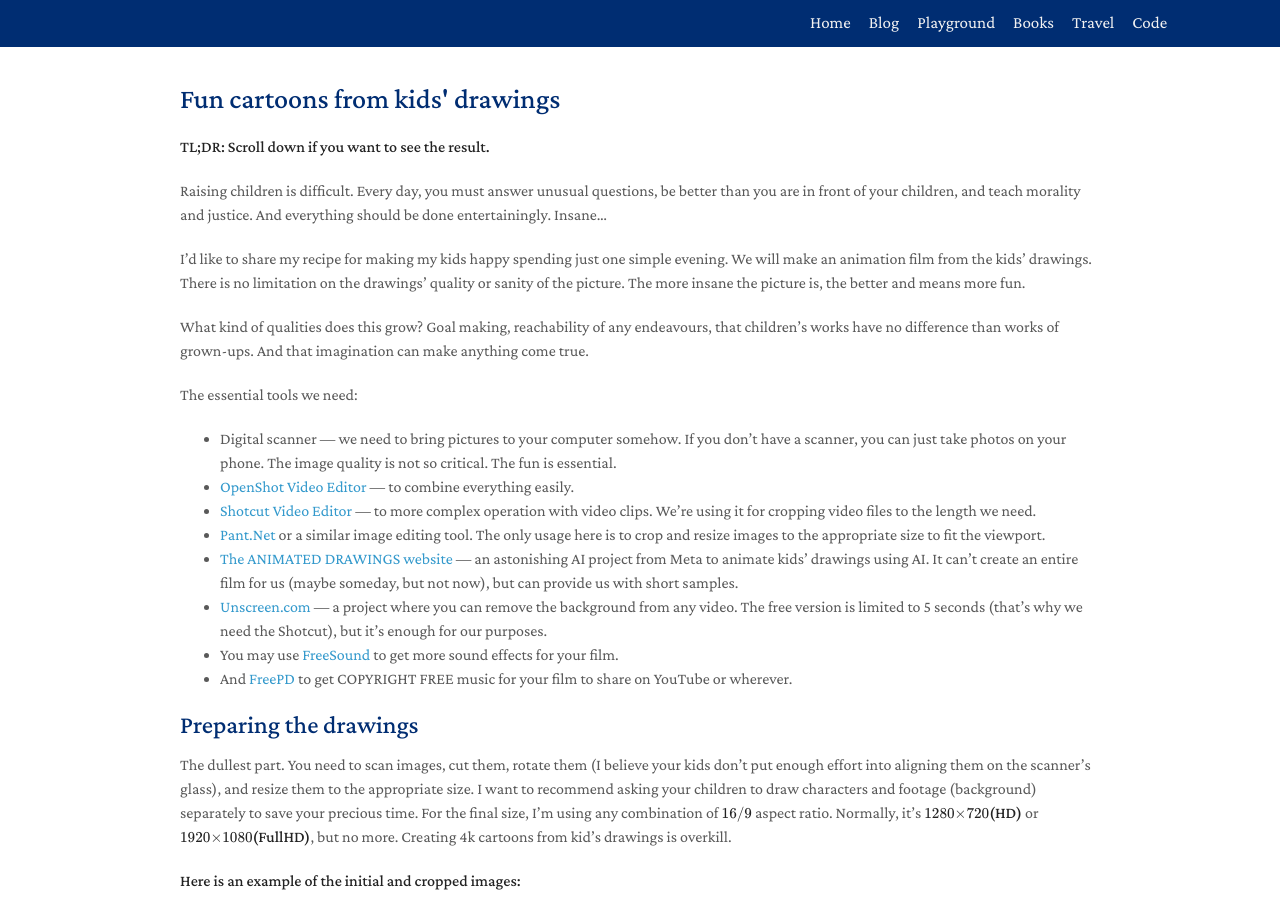
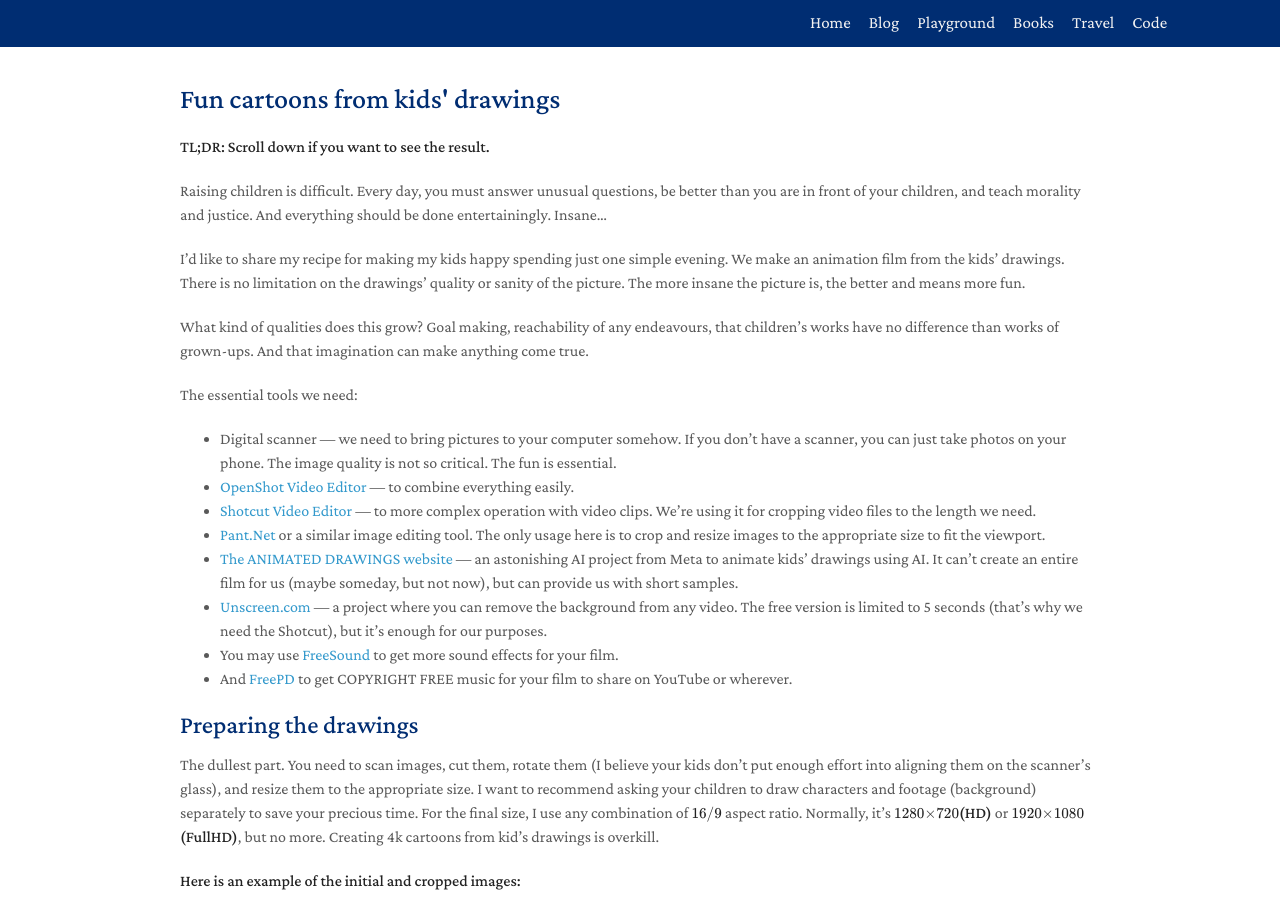
Before and after one commit to d-k-ivanov/d-k-ivanov.github.io, a Jekyll site: the page built from _posts/2024/2024-02-07-Fun-cartoons-from-Kids-drawings.md, in a window 1280 px wide and 900 px high. Built offline with Jekyll 4.4.1, drawn with Linux system fonts in a browser that asks for light colours; formulas are drawn with MathJax 3; a style sheet for code colours, icons or effects is not loaded; some of the changed text lies outside the part shown.

Commit message:
Post 2024-22-02-00-39

```diff
--- a/_posts/2024/2024-02-07-Fun-cartoons-from-Kids-drawings.md
+++ b/_posts/2024/2024-02-07-Fun-cartoons-from-Kids-drawings.md
@@ -9,7 +9,7 @@
 
 Raising children is difficult. Every day, you must answer unusual questions, be better than you are in front of your children, and teach morality and justice. And everything should be done entertainingly. Insane…
 
-I'd like to share my recipe for making my kids happy spending just one simple evening. We will make an animation film from the kids' drawings. There is no limitation on the drawings' quality or sanity of the picture. The more insane the picture is, the better and means more fun.
+I'd like to share my recipe for making my kids happy spending just one simple evening. We make an animation film from the kids' drawings. There is no limitation on the drawings' quality or sanity of the picture. The more insane the picture is, the better and means more fun.
 
 What kind of qualities does this grow? Goal making, reachability of any endeavours, that children's works have no difference than works of grown-ups. And that imagination can make anything come true.
 
@@ -26,7 +26,7 @@
 
 ## Preparing the drawings
 
-The dullest part. You need to scan images, cut them, rotate them (I believe your kids don't put enough effort into aligning them on the scanner's glass), and resize them to the appropriate size. I want to recommend asking your children to draw characters and footage (background) separately to save your precious time. For the final size, I'm using any combination of **$16/9$** aspect ratio. Normally, it's **$1280×720$(HD)** or **$1920×1080$(FullHD)**, but no more. Creating 4k cartoons from kid's drawings is overkill.
+The dullest part. You need to scan images, cut them, rotate them (I believe your kids don't put enough effort into aligning them on the scanner's glass), and resize them to the appropriate size. I want to recommend asking your children to draw characters and footage (background) separately to save your precious time. For the final size, I use any combination of **$16/9$** aspect ratio. Normally, it's **$1280×720$(HD)** or **$1920×1080$(FullHD)**, but no more. Creating 4k cartoons from kid's drawings is overkill.
 
 **Here is an example of the initial and cropped images:**
 
@@ -54,11 +54,11 @@
 
 ## Combining everything together
 
-Finally, we've reached the point when we will compile everything using [OpenShot](https://www.openshot.org/). I'm going to show you my workflow, but the task is purely creative. To record effect sounds and narration, we're using WhatsApp and any available music as a soundtrack (check the tools and websites I've put at the beginning of the article).
+Finally, we've reached the point when we compile everything using [OpenShot](https://www.openshot.org/). I'm going to show you my workflow, but the task is purely creative. To record effect sounds and narration, we're using WhatsApp and any available music as a soundtrack (check the tools and websites I've put at the beginning of the article).
 
 **The key points are:**
 
-- Frames downloaded from the Unscreen should be put into a single folder. Then add the FIRST frame to the OpenShot and add it to the library as a sequence of frames. OpenShot will add the sequence of frames generated from all files in the folder automatically.
+- Frames downloaded from the Unscreen should be put into a single folder. Then add the FIRST frame to the OpenShot and add it to the library as a sequence of frames. OpenShot add the sequence of frames generated from all files in the folder automatically.
 - There are two cool video effects loved by children: «Wave» and «Color Shift».
 - Every length is easily adjustable with a mouse, so there is no need to crop clips in some external tool or put multiple similar frames one by one. Just click the mouse.
 - Use multiple tracks to allow frames to overlap each other.
```
